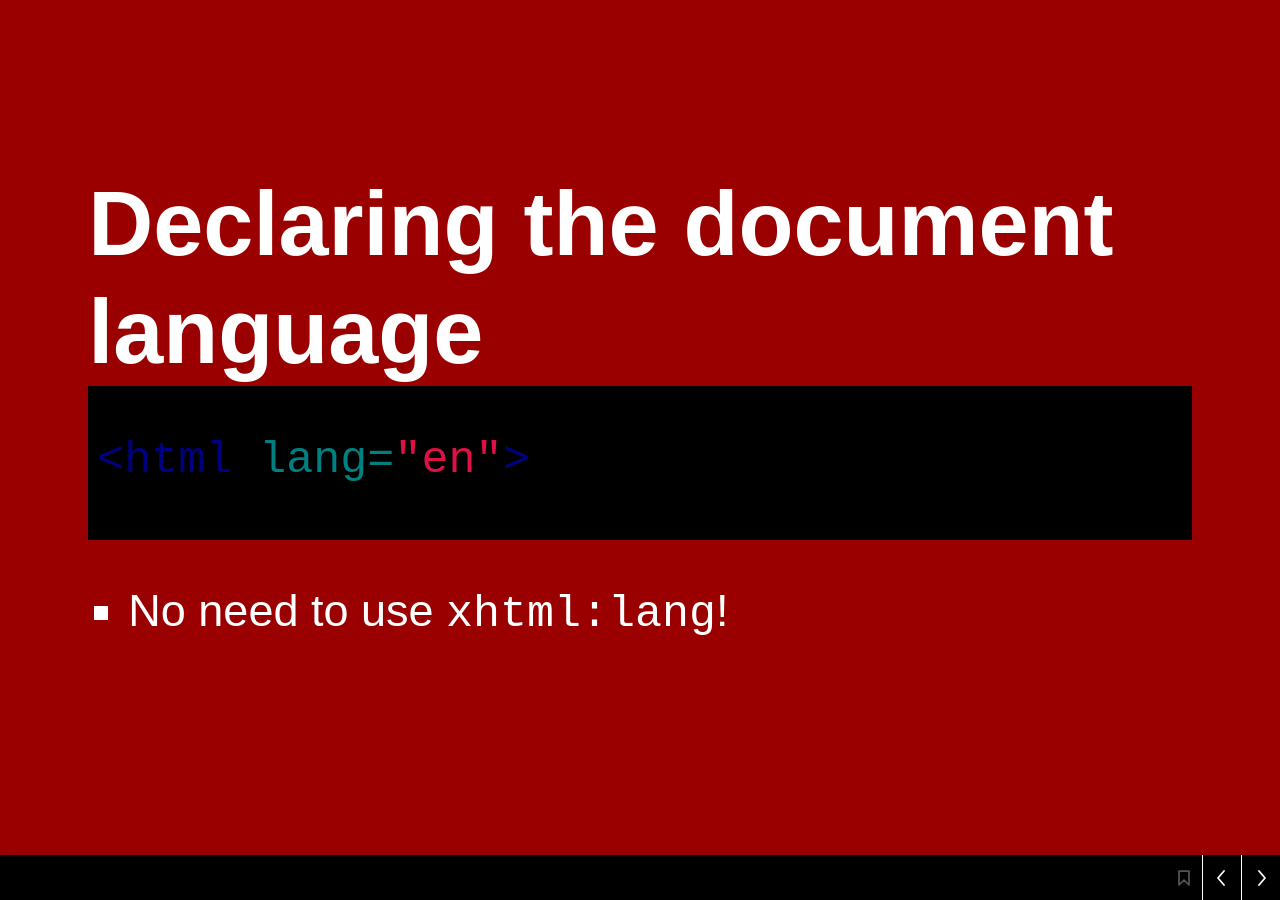
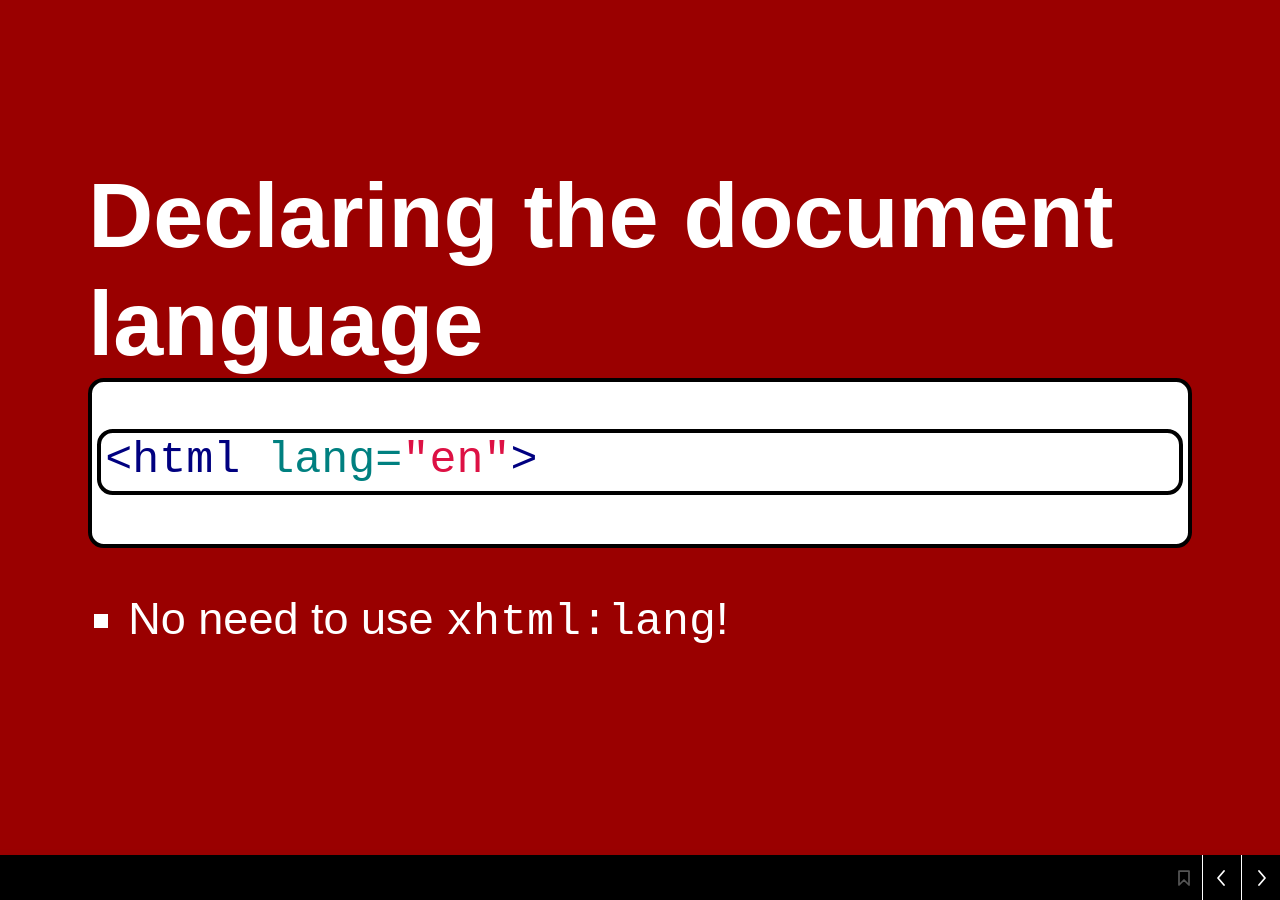
Before and after one commit to yatil/waterslide, a Jekyll site: the page built from _2016_ahg_aaddd/111.md, in a window 1280 px wide. Built offline with Jekyll 4.4.1, drawn with Linux system fonts in a browser that asks for light colours; comment, search, counter and statistics services are not loaded.

Commit message:
Syntax highlighting CSS

```diff
--- a/_sass/_syntax-highlighting.scss
+++ b/_sass/_syntax-highlighting.scss
@@ -2,11 +2,15 @@
  * Syntax highlighting styles
  */
 .highlight {
-    //background: #fff;
+    background: #fff;
+    border-radius: .35em;
+    border: .1em solid #000;
+    overflow-x: scroll;
     //@extend %vertical-rhythm;
 
     .highlighter-rouge & {
-      background: #000;
+      background: #fff;
+      color: #000;
       padding: .05em .1em .1em;
     }
 
```
